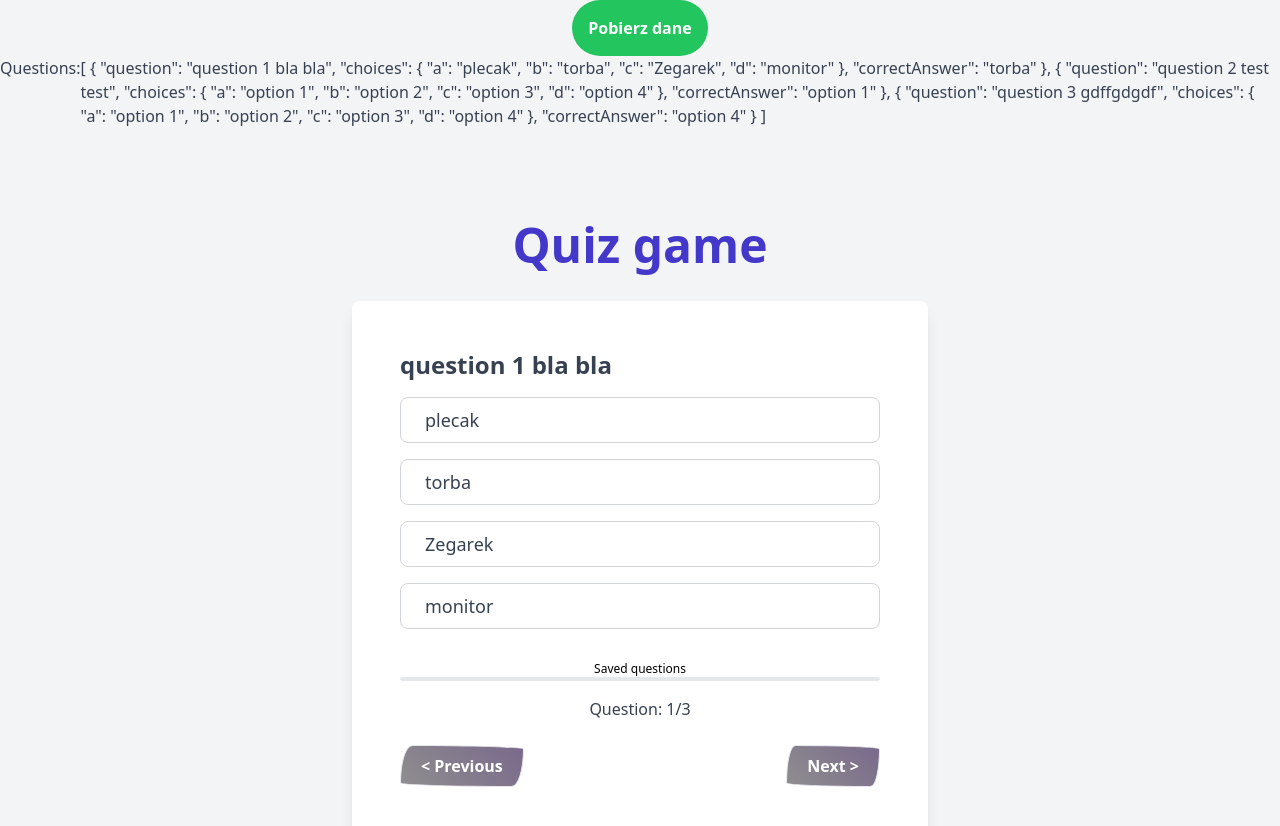
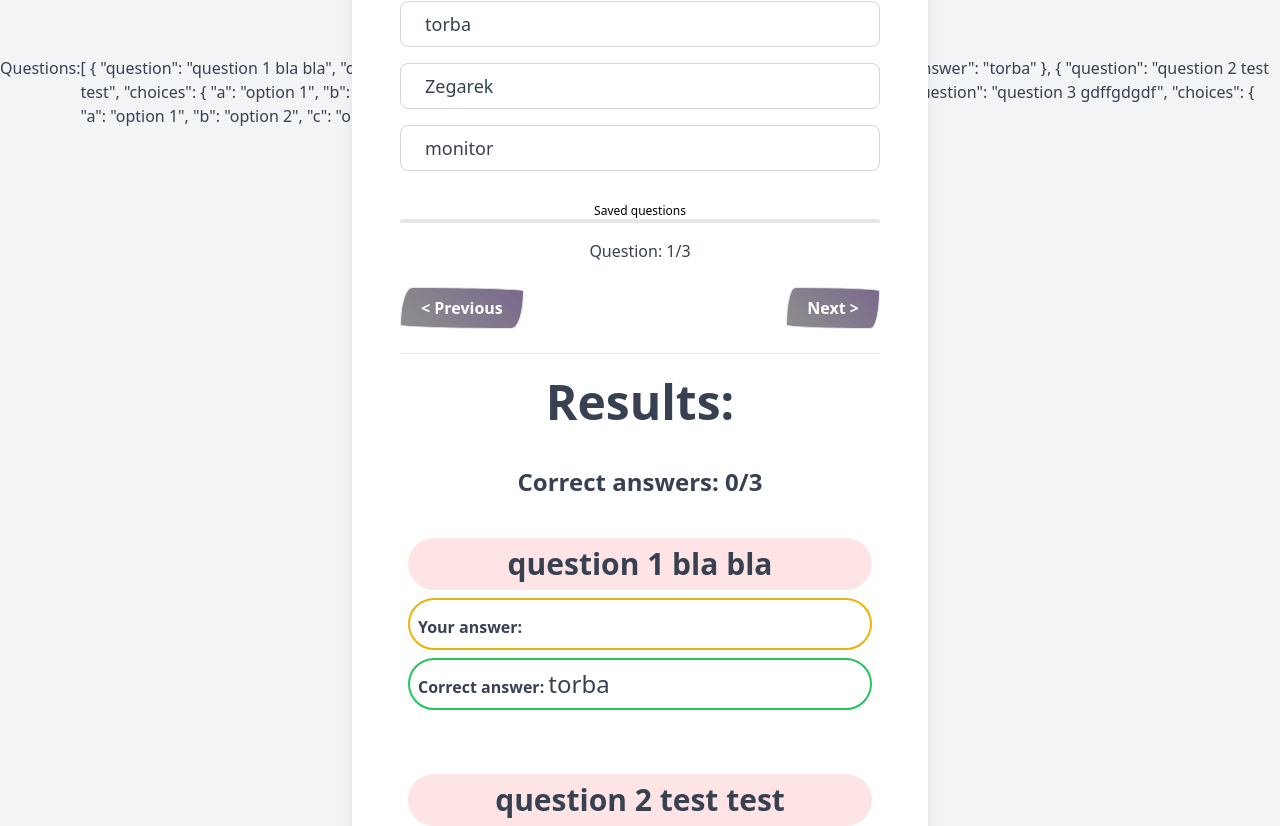
Before and after one commit to mefiuea/quiz_game_vue_deploy, a Vue app: page / in a window 1280 px wide. Shown: the top 826 px of the page. Built offline with nearby package versions, Linux system fonts and the light colour scheme.

Commit message:
upgrade results. Add views to display score

```diff
--- a/src/App.vue
+++ b/src/App.vue
@@ -14,8 +14,10 @@
     <div class="flex w-full h-screen justify-center items-center">
       <div class="w-full max-w-xl">
         <h1 class="font-bold text-5xl text-center text-indigo-700">Quiz game</h1>
-        <!--        question and answer container-->
+        <!--        question and answer and results container-->
         <div class="bg-white p-12 rounded-lg shadow-lg w-full mt-8">
+          <!--display div with questions-->
+          <div v-if="questionIndex-1 < questionCounter">
             <p v-if="questions.length > 0" class="text-2xl font-bold">{{ questions[questionIndex - 1]['question'] }}</p>
             <div
                 v-for="answer in questions[questionIndex-1]['choices']"
@@ -34,7 +36,8 @@
                 <span class="text-black text-xs">Saved questions</span>
               </div>
               <div class="mb-4 w-full h-1 bg-gray-200 rounded-full dark:bg-gray-700">
-              <div class="h-1 bg-yellow-500 font-medium text-blue-100 rounded-full" :style="{width: widthProgress + '%'}"></div>
+                <div class="h-1 bg-yellow-500 font-medium text-blue-100 rounded-full"
+                     :style="{width: widthProgress + '%'}"></div>
               </div>
               <p>Question: {{ questionIndex }}/{{ questionCounter }}</p>
             </div>
@@ -68,6 +71,26 @@
               </button>
             </div>
           </div>
+          <!--display div with results-->
+          <!--                    <div v-else>-->
+          <br>
+          <hr>
+          <br>
+          <div>
+
+            <div class="font-bold text-5xl text-center mb-10">Results:</div>
+            <div class="font-bold text-2xl text-center mb-10">Correct answers: {{ this.correctAnswers }}/{{ this.questionCounter }}</div>
+            <div class="mb-16" v-for="(question, idx) in questions" v-bind:key="question">
+              <p class="font-bold text-3xl text-center bg-red-200 bg-opacity-50 rounded-full p-2 m-2"
+                 v-bind:class="{'bg-green-200 bg-opacity-50 rounded-full p-2 m-2': question.correctAnswer === selectedAnswersDictionary[idx + 1]}">
+                {{ question.question }}</p>
+              <p class="border-yellow-500 border-2 rounded-full p-2 m-2 font-bold">Your answer: <span
+                  class="font-light text-2xl">{{ selectedAnswersDictionary[idx + 1] }}</span></p>
+              <p class="border-green-500 border-2 rounded-full p-2 m-2 font-bold">Correct answer: <span
+                  class="font-light text-2xl">{{ question.correctAnswer }}</span></p>
+            </div>
+          </div>
+        </div>
       </div>
     </div>
   </div>
@@ -79,12 +102,14 @@
   name: "App",
   data() {
     return {
-      isHovering: false,
-      selectedAnswer: '',
-      selectedAnswersDictionary: {},
-      questionIndex: 1,
-      questionCounter: 3,
-      widthProgress: 0,
+      isHovering: false, // variable to indicate if user has hovered the mouse over the answer
+      selectedAnswer: '',  // variable to store actual selected answer
+      selectedAnswersDictionary: {}, // dictionary to collect all answers from user depending on question number
+      questionIndex: 1, // actual question number
+      questionCounter: 3,  // total number of questions
+      widthProgress: 0,  // progress bar width - using in style
+      correctAnswers: 0, // counter for correct answers
+      wrongAnswers: 0,  // counter for wrong answers
       questions: [
         {
           question: 'question 1 bla bla',
@@ -172,15 +197,26 @@
       this.updateProgressBar()
     },
     showResults() {
-
+      this.questionIndex++;
+      console.log('RESULTS: ')
+      this.info();
+      for (let i = 0; i < this.questions.length; i++) {
+        if (this.questions[i].correctAnswer === this.selectedAnswersDictionary[i+1]) {
+          this.correctAnswers++
+        }
+        else {
+          this.wrongAnswers++
+        }
+      }
+      console.log('Correct answers = ', this.correctAnswers)
+      console.log('Wrong answers = ', this.wrongAnswers)
     },
     // static methods
     updateProgressBar() {
       // console.log(Object.keys(this.selectedAnswersDictionary).length)
       // update progress bar
-      this.widthProgress = (Object.keys(this.selectedAnswersDictionary).length / this.questionCounter) * 100
-      // this.widthProgress = (this.questionIndex / this.questionCounter) * 100
-      console.log(this.widthProgress)
+      this.widthProgress = (Object.keys(this.selectedAnswersDictionary).length / this.questionCounter) * 100;
+      console.log(this.widthProgress);
     }
   },
   beforeMount() {
```
Lines whose indentation alone changed are shown as unchanged.
